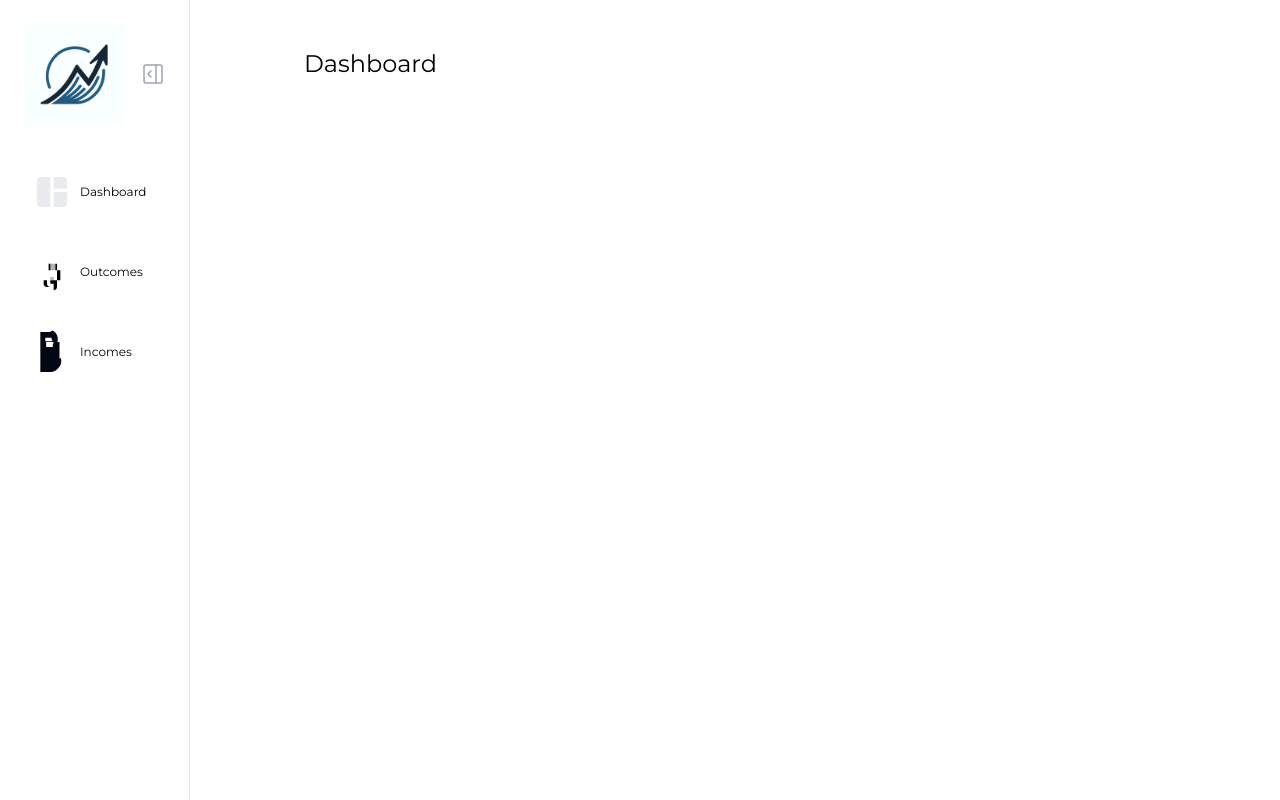
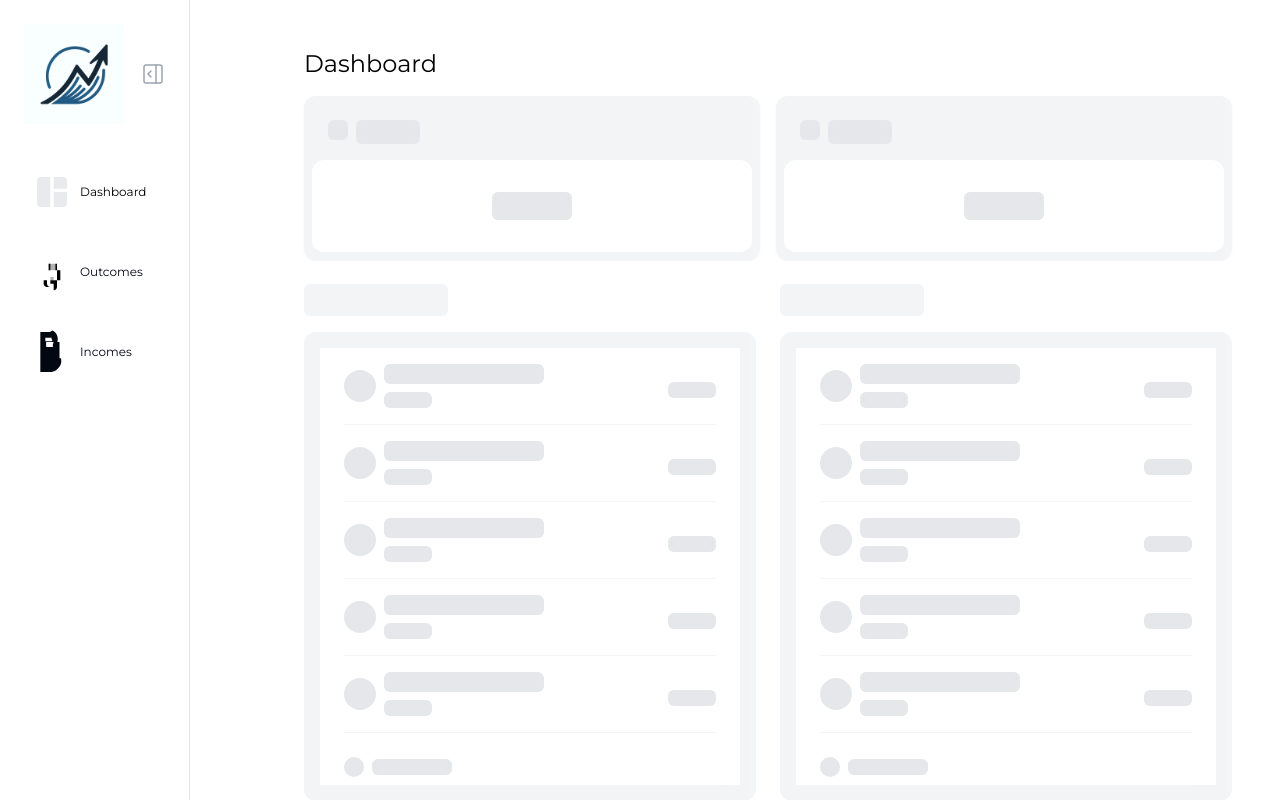
Before and after one commit to panchomarq/personal-dashbboard, a Next.js app: page /dashboard in a window 1280 px wide. Built offline with nearby package versions, Linux system fonts and the light colour scheme; no server answers; the database is empty; a web font is replaced by a local one.

Commit message:
fix: skeletons
Fixed the skeletons and improve the data fetching

```diff
--- a/app/dashboard/(overview)/page.tsx
+++ b/app/dashboard/(overview)/page.tsx
@@ -1,21 +1,29 @@
 'use client';
 
 import React, { useState, useEffect } from 'react';
-import CardWrapper from '@/app/ui/dashboard/card-wrapper';
-import LatestIncomes from '@/app/ui/dashboard/latest-incomes';
-import LatestOutcomes from '@/app/ui/dashboard/latest-outcomes';
+import dynamic from 'next/dynamic';
 import { Suspense } from 'react';
-import {
-  LatestInvoicesSkeleton,
-  CardsSkeleton,
-} from '@/app/ui/skeletons';
+import { LatestInvoicesSkeleton, CardsSkeleton } from '@/app/ui/skeletons';
 import { fetchCardData, fetchLatestIncomes, fetchLatestOutcomes } from '@/app/lib/data';
 import { FinancialRecord, LatestIncome, LatestOutcome } from '@/app/lib/definitions';
 
+// Dynamically import components with suspense enabled
+const CardWrapper = dynamic(() => import('@/app/ui/dashboard/card-wrapper'), {
+  suspense: true,
+});
+
+const LatestIncomes = dynamic(() => import('@/app/ui/dashboard/latest-incomes'), {
+  suspense: true,
+});
+
+const LatestOutcomes = dynamic(() => import('@/app/ui/dashboard/latest-outcomes'), {
+  suspense: true,
+});
+
 export default function Page() {
   const [cardData, setCardData] = useState<FinancialRecord[] | null>(null);
-  const [latetsIncomeData, setLatestIncomeData] = useState<LatestIncome[] | null>(null);
-  const [latesOutcomesData, setLatestOutcomeData] = useState<LatestOutcome[] | null>(null);
+  const [latestIncomeData, setLatestIncomeData] = useState<LatestIncome[] | null>(null);
+  const [latestOutcomeData, setLatestOutcomeData] = useState<LatestOutcome[] | null>(null);
 
   useEffect(() => {
     const fetchData = async () => {
@@ -25,36 +33,32 @@ export default function Page() {
           fetchLatestIncomes(),
           fetchLatestOutcomes(),
         ]);
-        if (cardResponse && latestIncomes && latestOutcomes) {
-          setCardData(cardResponse.total);
-          setLatestIncomeData(latestIncomes);
-          setLatestOutcomeData(latestOutcomes);
-        }
+
+        setCardData(cardResponse?.total);
         setLatestIncomeData(latestIncomes);
         setLatestOutcomeData(latestOutcomes);
       } catch (err) {
         console.error('Failed to fetch data:', err);
       }
     };
+
     fetchData();
   }, []);
 
   return (
     <main>
-      <h1 className="mb-4 text-xl md:text-2xl">
-        Dashboard
-      </h1>
+      <h1 className="mb-4 text-xl md:text-2xl">Dashboard</h1>
       <div className="grid gap-2 sm:grid-cols-1 lg:grid-cols-1">
         <Suspense fallback={<CardsSkeleton />}>
-          {cardData && <CardWrapper cardData={cardData} />}
-          </Suspense>
+          {cardData ? <CardWrapper cardData={cardData} /> : <CardsSkeleton />}
+        </Suspense>
       </div>
       <div className="mt-6 grid grid-cols-1 gap-6 md:grid-cols-4 lg:grid-cols-8">
         <Suspense fallback={<LatestInvoicesSkeleton />}>
-          {latetsIncomeData && <LatestIncomes incomeData={latetsIncomeData} />}
+          {latestIncomeData ? <LatestIncomes incomeData={latestIncomeData} /> : <LatestInvoicesSkeleton />}
         </Suspense>
         <Suspense fallback={<LatestInvoicesSkeleton />}>
-          {latesOutcomesData && <LatestOutcomes outcomeData={latesOutcomesData} />}
+          {latestOutcomeData ? <LatestOutcomes outcomeData={latestOutcomeData} /> : <LatestInvoicesSkeleton />}
         </Suspense>
       </div>
     </main>
--- a/app/lib/data.ts
+++ b/app/lib/data.ts
@@ -7,8 +7,7 @@ import {
   FinancialRecord,
 } from './definitions';
 import { formatCurrency, formatCurrencyUSD, formatCurrencyARS } from './utils';
-import { unstable_noStore as noStore } from 'next/cache';
-
+import { unstable_cache as cache } from 'next/cache';
 
 // Traemos los últimos Outcomes
 export async function fetchLatestOutcomes() {
@@ -19,12 +18,10 @@ export async function fetchLatestOutcomes() {
       ORDER BY usd DESC
       LIMIT 5`;
 
-    const latestOutcomes = data.rows.map((outcome) => ({
+    return data.rows.map((outcome) => ({
       ...outcome,
       amount: formatCurrency(outcome.usd),
     }));
-
-    return latestOutcomes;
   } catch (error) {
     console.error('Database Error:', error);
     throw new Error('Failed to fetch the latest outcomes.');
@@ -40,12 +37,10 @@ export async function fetchLatestIncomes() {
       ORDER BY date DESC
       LIMIT 5`;
 
-    const latestIncomes = data.rows.map((income) => ({
+    return data.rows.map((income) => ({
       ...income,
       amount: formatCurrency(income.usd),
     }));
-
-    return latestIncomes;
   } catch (error) {
     console.error('Database Error:', error);
     throw new Error('Failed to fetch the latest incomes.');
@@ -55,34 +50,29 @@ export async function fetchLatestIncomes() {
 // Traemos datos de las tarjetas
 export async function fetchCardData(): Promise<{ total: FinancialRecord[] }> {
   try {
-    const outcomesPromise = sql`SELECT SUM(ars) AS ars_total, SUM(usd) AS usd_total FROM expenses`;
-    const incomesPromise = sql`SELECT SUM(ars) AS ars_total, SUM(usd) AS usd_total FROM incomes`;
+    const outcomesPromise = sql`
+      SELECT SUM(ars) AS ars_total, SUM(usd) AS usd_total FROM expenses
+    `;
+    const incomesPromise = sql`
+      SELECT SUM(ars) AS ars_total, SUM(usd) AS usd_total FROM incomes
+    `;
 
-    const data = await Promise.all([outcomesPromise, incomesPromise]);
+    const [outcomesData, incomesData] = await Promise.all([outcomesPromise, incomesPromise]);
 
-    // Outcomes ARS / USD
-    const totalOutcomesARS = Number(data[0].rows[0].ars_total ?? '0');
-    const totalOutcomesCurrencyARS = formatCurrencyARS(totalOutcomesARS);
-
-    const totalOutcomesUSD = Number(data[0].rows[0].usd_total ?? '0');
-    const totalOutcomesCurrencyUSD = formatCurrencyUSD(totalOutcomesUSD);
-
-    // Incomes ARS / USD
-    const totalIncomesARS = Number(data[1].rows[0].ars_total ?? '0');
-    const totalIncomesCurrencyARS = formatCurrencyARS(totalIncomesARS);
-
-    const totalIncomesUSD = Number(data[1].rows[0].usd_total ?? '0');
-    const totalIncomesCurrencyUSD = formatCurrencyUSD(totalIncomesUSD);
+    const totalOutcomesARS = Number(outcomesData.rows[0].ars_total ?? '0');
+    const totalOutcomesUSD = Number(outcomesData.rows[0].usd_total ?? '0');
+    const totalIncomesARS = Number(incomesData.rows[0].ars_total ?? '0');
+    const totalIncomesUSD = Number(incomesData.rows[0].usd_total ?? '0');
 
     const total: FinancialRecord[] = [
       {
         outcome: {
-          ars: totalOutcomesCurrencyARS,
-          usd: totalOutcomesCurrencyUSD,
+          ars: formatCurrencyARS(totalOutcomesARS),
+          usd: formatCurrencyUSD(totalOutcomesUSD),
         },
         income: {
-          ars: totalIncomesCurrencyARS,
-          usd: totalIncomesCurrencyUSD,
+          ars: formatCurrencyARS(totalIncomesARS),
+          usd: formatCurrencyUSD(totalIncomesUSD),
         },
       },
     ];
--- a/app/ui/skeletons.tsx
+++ b/app/ui/skeletons.tsx
@@ -4,8 +4,9 @@ const shimmer =
 
   export function CardSkeleton() {
     return (
+      <div className="flex space-x-4">
         <div
-      className={`${shimmer} relative overflow-hidden rounded-xl bg-gray-100 p-2 shadow-sm`}
+          className={`${shimmer} relative overflow-hidden rounded-xl bg-gray-100 p-2 shadow-sm w-1/2`}
         >
           <div className="flex p-4">
             <div className="h-5 w-5 rounded-md bg-gray-200" />
@@ -15,15 +16,24 @@ export function CardSkeleton() {
             <div className="h-7 w-20 rounded-md bg-gray-200" />
           </div>
         </div>
+        <div
+          className={`${shimmer} relative overflow-hidden rounded-xl bg-gray-100 p-2 shadow-sm w-1/2`}
+        >
+          <div className="flex p-4">
+            <div className="h-5 w-5 rounded-md bg-gray-200" />
+            <div className="ml-2 h-6 w-16 rounded-md bg-gray-200 text-sm font-medium" />
+          </div>
+          <div className="flex items-center justify-center truncate rounded-xl bg-white px-4 py-8">
+            <div className="h-7 w-20 rounded-md bg-gray-200" />
+          </div>
+        </div>
+      </div>
     );
   }
 
 export function CardsSkeleton() {
   return (
     <>
-      <CardSkeleton />
-      <CardSkeleton />
-      <CardSkeleton />
       <CardSkeleton />
     </>
   );
@@ -89,8 +99,6 @@ export default function DashboardSkeleton() {
         className={`${shimmer} relative mb-4 h-8 w-36 overflow-hidden rounded-md bg-gray-100`}
       />
       <div className="grid gap-6 sm:grid-cols-2 lg:grid-cols-4">
-        <CardSkeleton />
-        <CardSkeleton />
         <CardSkeleton />
         <CardSkeleton />
       </div>
```
Lines whose indentation alone changed are shown as unchanged.
